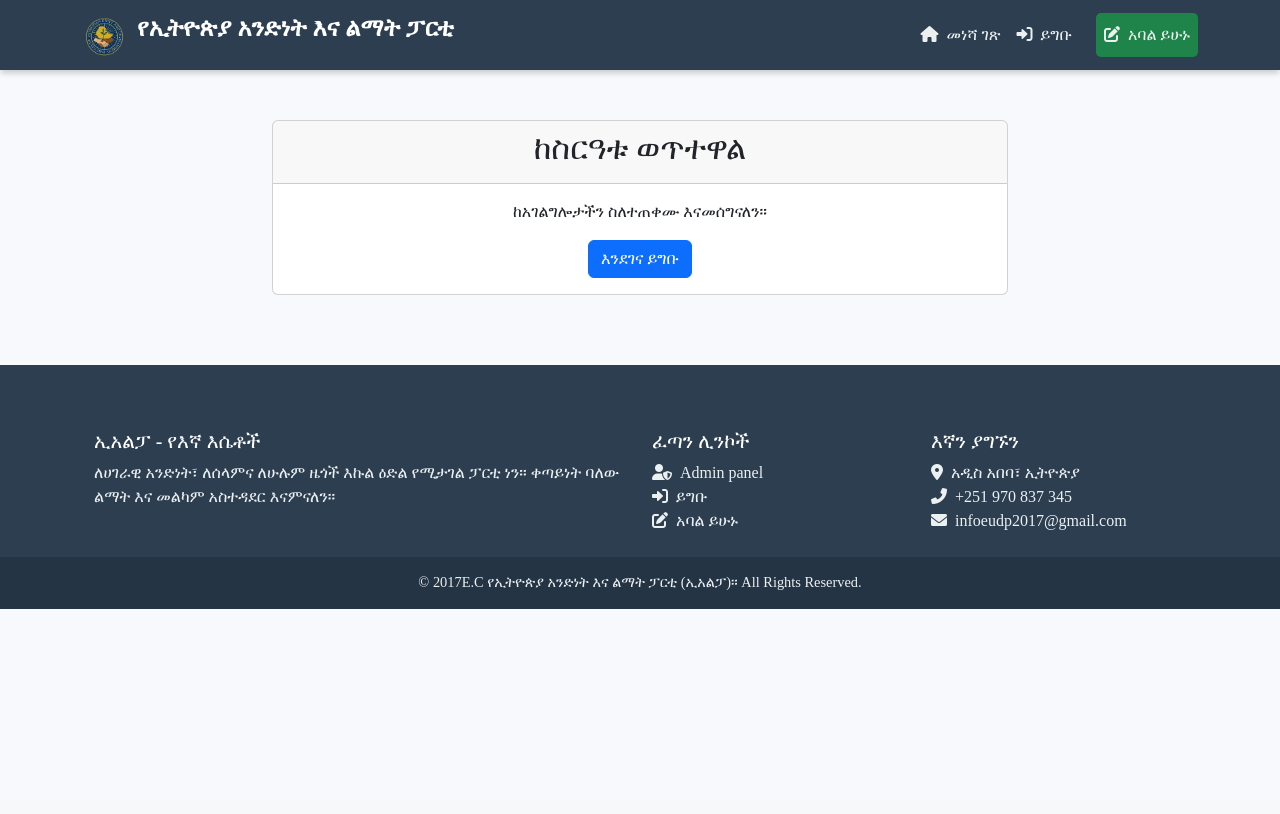
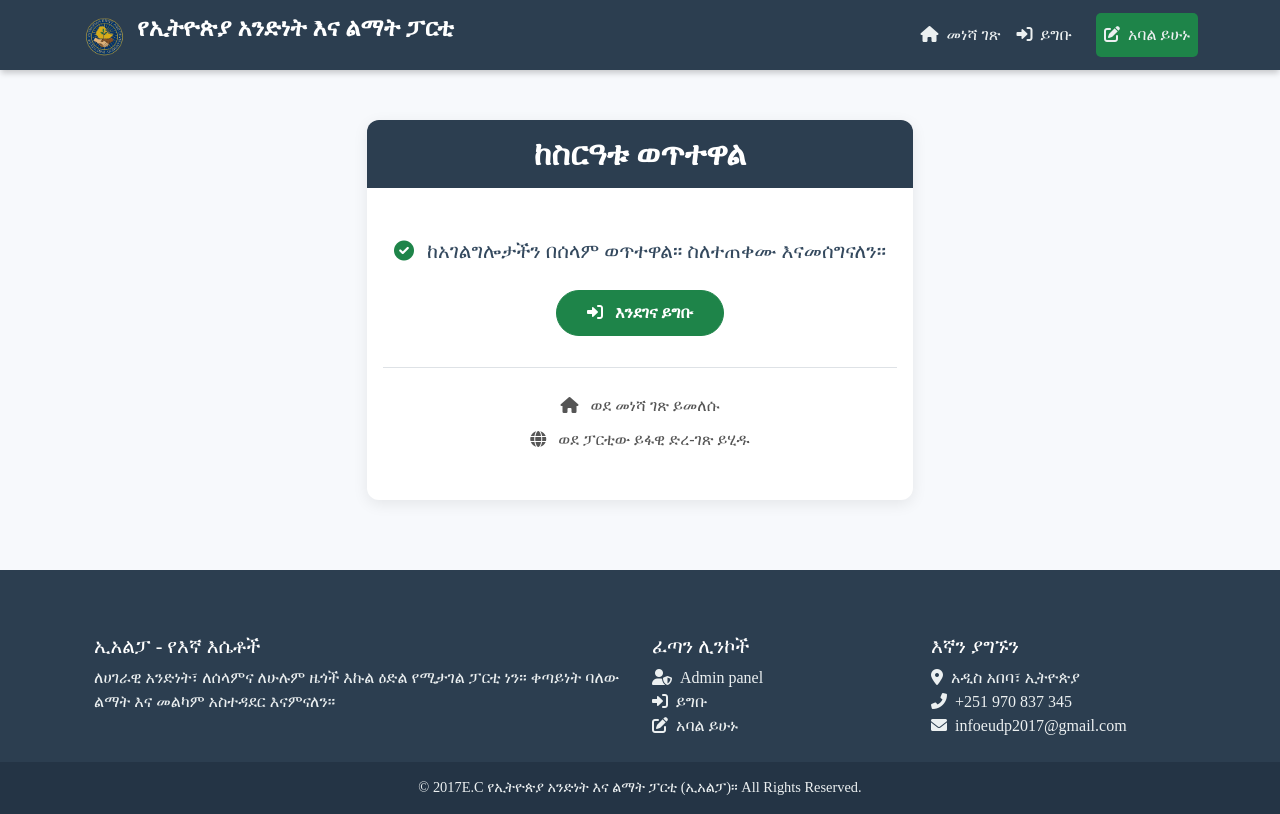
Before and after one commit to eudp-admin/eudp-members-Statistics, a Django app: template members/templates/registration/logged_out.html in a window 1280 px wide. Before the commit the page ends 609 px from the top, so only its background shows below. Run offline with Django 5.2, Linux system fonts and the light colour scheme; the template is opened without the code that fills it, so the values that code supplies are empty; some web fonts are replaced.

Commit message:
Update logged_out.html

```diff
--- a/members/templates/registration/logged_out.html
+++ b/members/templates/registration/logged_out.html
@@ -3,15 +3,92 @@
 {% block title %}ከስርዓቱ ወጥተዋል{% endblock %}
 
 {% block content %}
+<style>
+    /* ከቤዝ ቴምፕሌት ላይ ያሉትን ቀለሞች መጠቀም */
+    :root {
+        --party-dark-bg: #2c3e50;
+        --party-primary-color: #1e8449;
+        --party-secondary-color: #176638;
+        --party-background: #f7f9fc;
+    }
+
+    /* የካርድ ማስተካከያ: ክብ ጠርዝ እና ጥላ */
+    .card {
+        border: none;
+        border-radius: 12px;
+        box-shadow: 0 4px 15px rgba(0, 0, 0, 0.08);
+        overflow: hidden;
+    }
+
+    /* የካርድ ራስጌ ቀለም ማስተካከያ */
+    .card-header {
+        background-color: var(--party-dark-bg); /* ጥልቀት ያለው ሰማያዊ */
+        color: white;
+        border-bottom: none;
+        padding: 15px 20px;
+    }
+
+    .card-header h2 {
+        margin-bottom: 0;
+        font-weight: 600;
+    }
+
+    /* ዋናው አዝራር ማስተካከያ */
+    .btn-primary {
+        background-color: var(--party-primary-color);
+        border-color: var(--party-primary-color);
+        color: white;
+        font-weight: bold;
+        padding: 10px 30px;
+        border-radius: 50px;
+        transition: background-color 0.3s ease;
+        margin-bottom: 15px; /* ከሊንኮቹ በፊት ክፍተት */
+    }
+
+    .btn-primary:hover {
+        background-color: var(--party-secondary-color);
+        border-color: var(--party-secondary-color);
+    }
+
+    /* ተጨማሪ ሊንኮች ዘይቤ */
+    .additional-links a {
+        display: block;
+        margin-top: 10px;
+        color: #555;
+        font-weight: 500;
+        text-decoration: none;
+        transition: color 0.3s;
+    }
+    .additional-links a:hover {
+        color: var(--party-primary-color);
+        text-decoration: underline;
+    }
+</style>
+
 <div class="row justify-content-center">
-    <div class="col-md-8">
+    <div class="col-md-7 col-lg-6">
         <div class="card text-center">
             <div class="card-header">
                 <h2>ከስርዓቱ ወጥተዋል</h2>
             </div>
-            <div class="card-body">
-                <p>ከአገልግሎታችን ስለተጠቀሙ እናመሰግናለን።</p>
-                <a href="{% url 'login' %}" class="btn btn-primary">እንደገና ይግቡ</a>
+            <div class="card-body py-5">
+                <p class="lead mb-4" style="color: #34495e; font-weight: 500;">
+                    <i class="fas fa-check-circle me-2" style="color: var(--party-primary-color);"></i>
+                    ከአገልግሎታችን በሰላም ወጥተዋል። ስለተጠቀሙ እናመሰግናለን።
+                </p>
+
+                <a href="{% url 'login' %}" class="btn btn-primary">
+                    <i class="fas fa-sign-in-alt me-2"></i> እንደገና ይግቡ
+                </a>
+
+                <div class="additional-links mt-3 pt-3 border-top">
+                    <a href="{% url 'landing_page' %}">
+                        <i class="fas fa-home me-2"></i> ወደ መነሻ ገጽ ይመለሱ
+                    </a>
+                    <a href="https://eudp-com.netlify.app/" target="_blank">
+                        <i class="fas fa-globe me-2"></i> ወደ ፓርቲው ይፋዊ ድረ-ገጽ ይሂዱ
+                    </a>
+                </div>
             </div>
         </div>
     </div>
```
